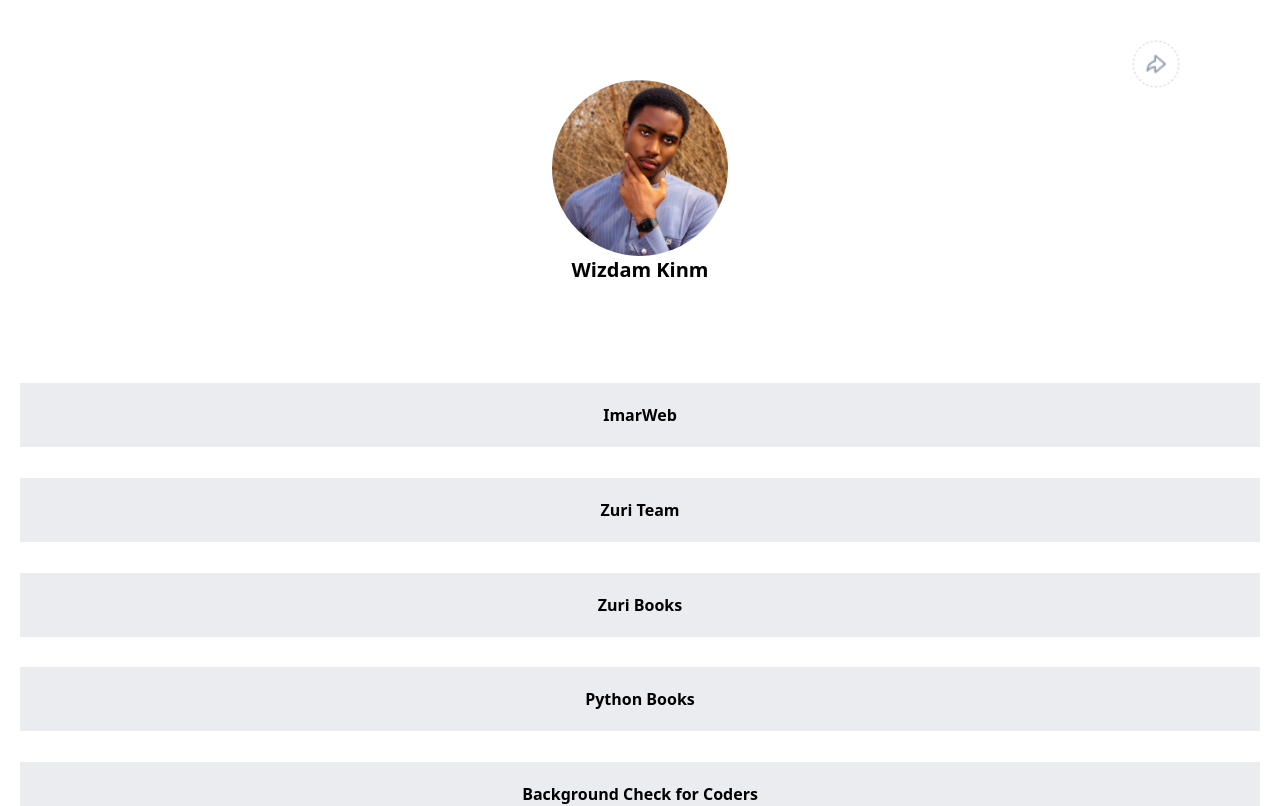
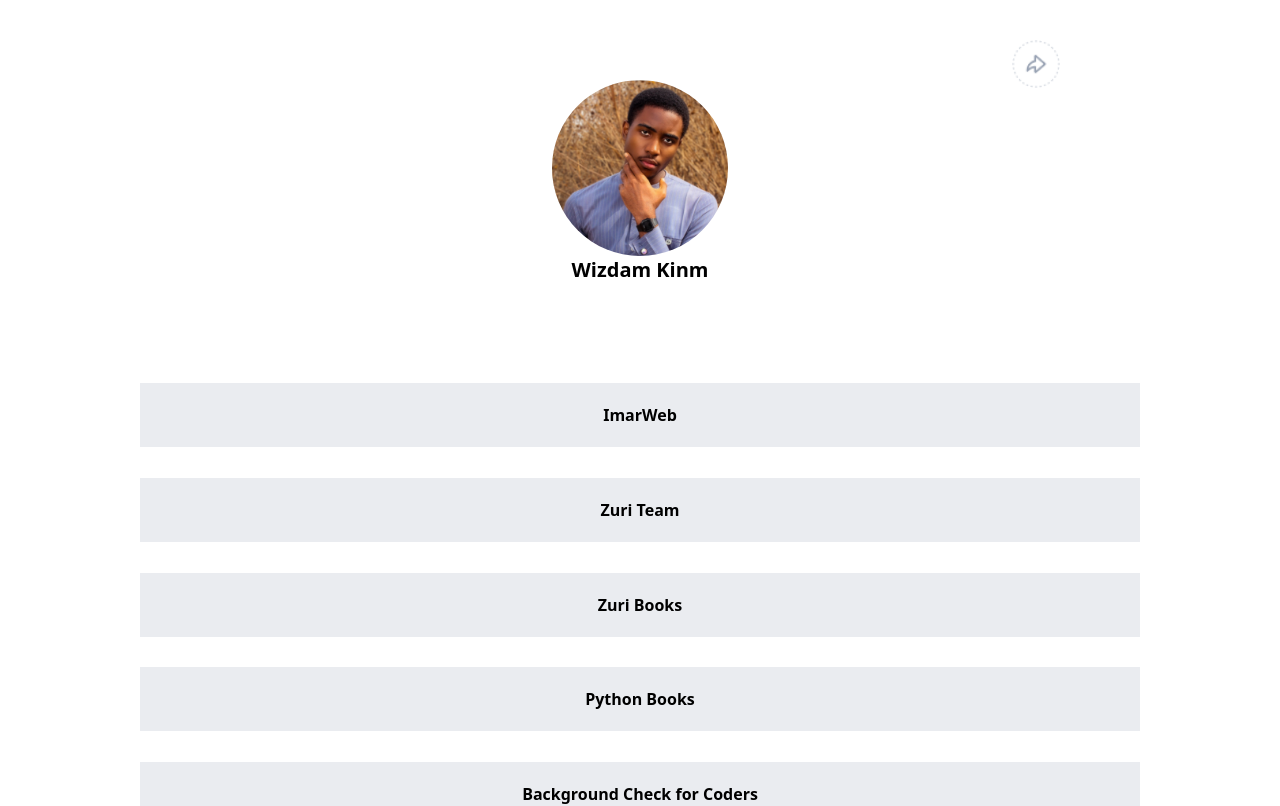
Before and after one commit to himarnoel/Zuri-Stage-1, a React app: page / in a window 1280 px wide. Shown: the top 806 px of the page. Built offline with nearby package versions, Linux system fonts and the light colour scheme; the HTML template or start-up script is replaced by a standard one.

Commit message:
width adjustment

```diff
--- a/src/App.jsx
+++ b/src/App.jsx
@@ -10,7 +10,7 @@ import "./App.css";
 function App() {
   return (
     <div>
-      <div className=" m-3 lg:m-0 max-w-[1240px] lg:mx-auto   lg:mt-0 ">
+      <div className=" m-3 lg:m-0 lg:w-[1000px] lg:mx-auto   lg:mt-0 ">
         <a href="/">
           <img
             src={btn}
```
